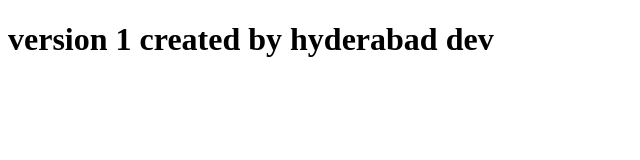
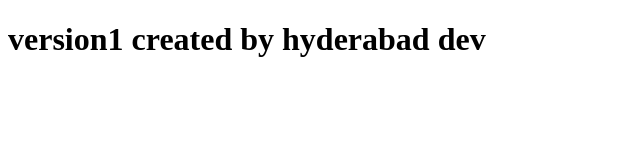
Before and after one commit to gangothrigoud/project, a plain HTML site: page index.html in a window 1280 px wide. Shown: the whole page, without its empty margins (0-640 px from the left). Drawn offline with Linux system fonts and the light colour scheme.

Commit message:
version1 created by hyderabad dev

```diff
--- a/index.html
+++ b/index.html
@@ -2,11 +2,10 @@
 <html lang="en">
 <head>
     <meta charset="UTF-8">
-    <meta name="viewport" content="width=<h1>>, initial-scale=1.0">
+    <meta name="viewport" content="width=<device-width>, initial-scale=1.0">
     <title>Document</title>
 </head>
 <body>
-    <h1>version 1 created by hyderabad dev
-    </h1>
+    <h1> version1 created by hyderabad dev</h1>
 </body>
 </html>
```
